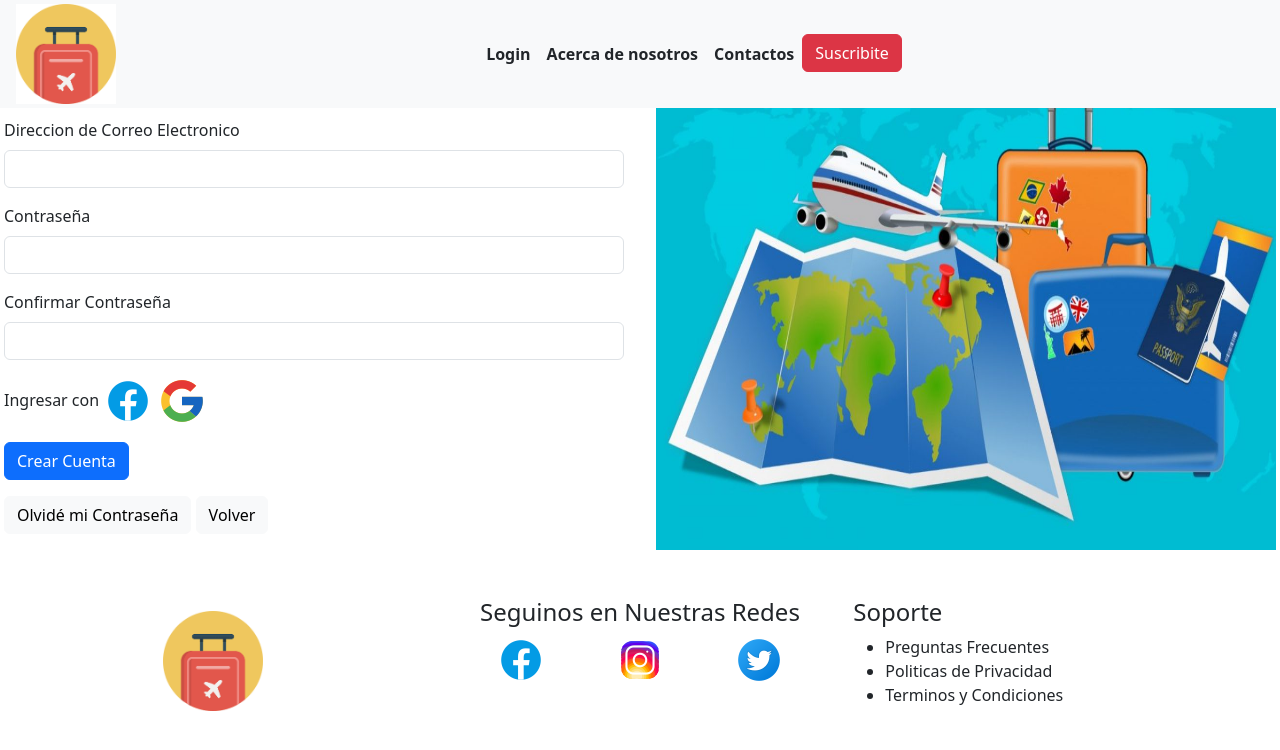
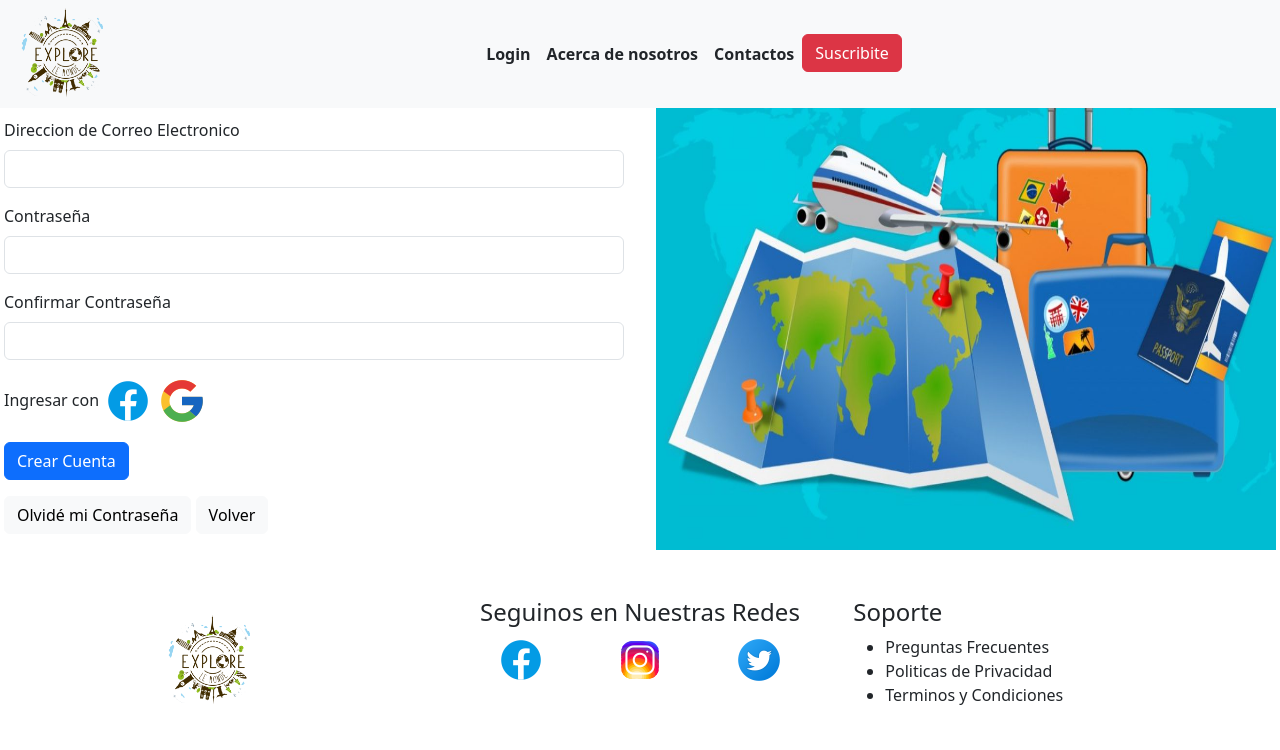
Before and after one commit to FrancoChaile/PaginaBlog, a plain HTML site: page Login.html in a window 1280 px wide. Drawn offline with nearby package versions, Linux system fonts and the light colour scheme.

Commit message:
actualicé el logo

```diff
--- a/Login.html
+++ b/Login.html
@@ -17,7 +17,7 @@
         <nav class="navbar navbar-expand-lg bg-body-tertiary p-1 fixed-top">
             <div class="container-fluid bg-light">
               <a href="./index.html">
-              <img src="./img/logo2.png" alt="logo" class="logo">
+              <img src="./img/logo nuevo.png" alt="logo" class="logo">
             </a>
               <button class="navbar-toggler" type="button" data-bs-toggle="collapse" data-bs-target="#navbarNav"
                 aria-controls="navbarNav" aria-expanded="false" aria-label="Toggle navigation">
@@ -225,7 +225,7 @@
     <footer>
         <div class="row container-fluid p-0 m-0 mt-5">
             <div class="col-sm-4 p-0 d-flex justify-content-center align-items-center">
-                <img src="./img/logo2.png" alt="" height="100px" width="100px">
+                <img src="./img/logo nuevo.png" alt="" height="100px" width="100px">
             </div>
             <div class="col-sm-4 p-0">
               <div>
```
